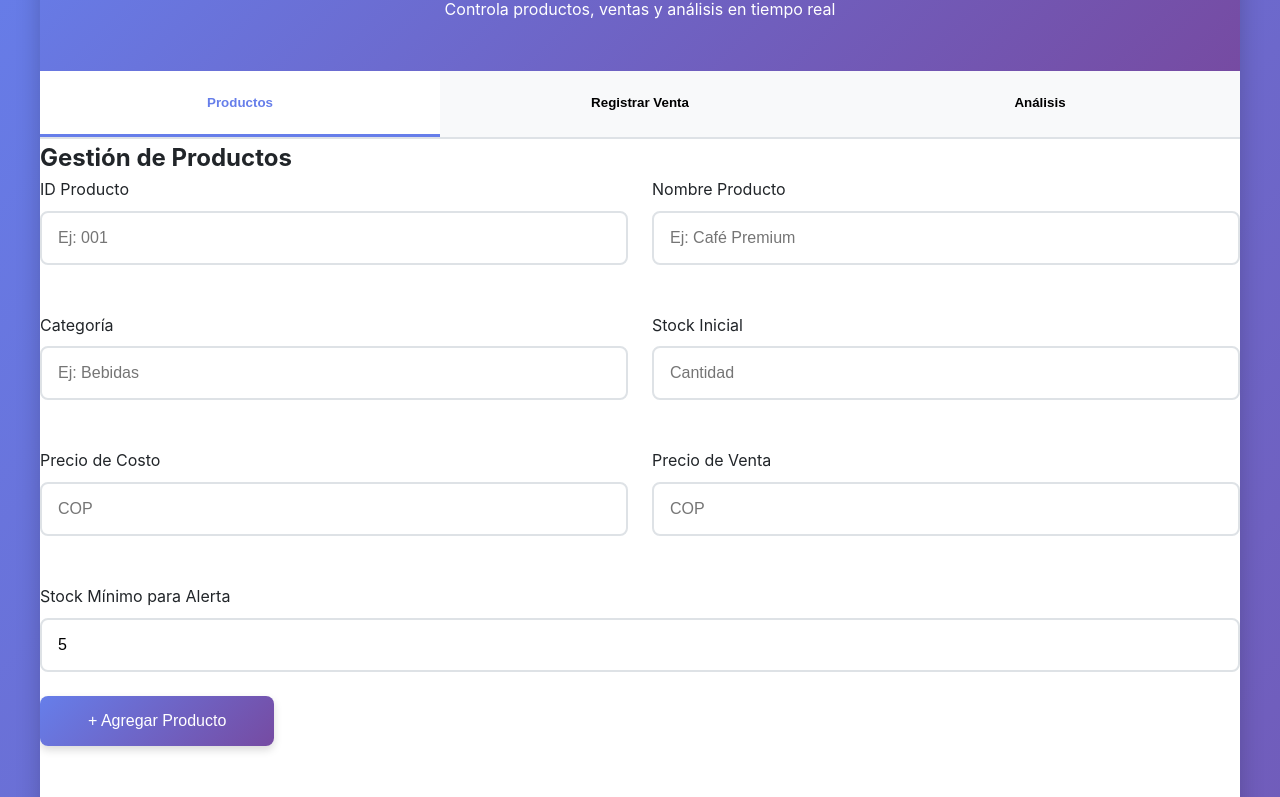
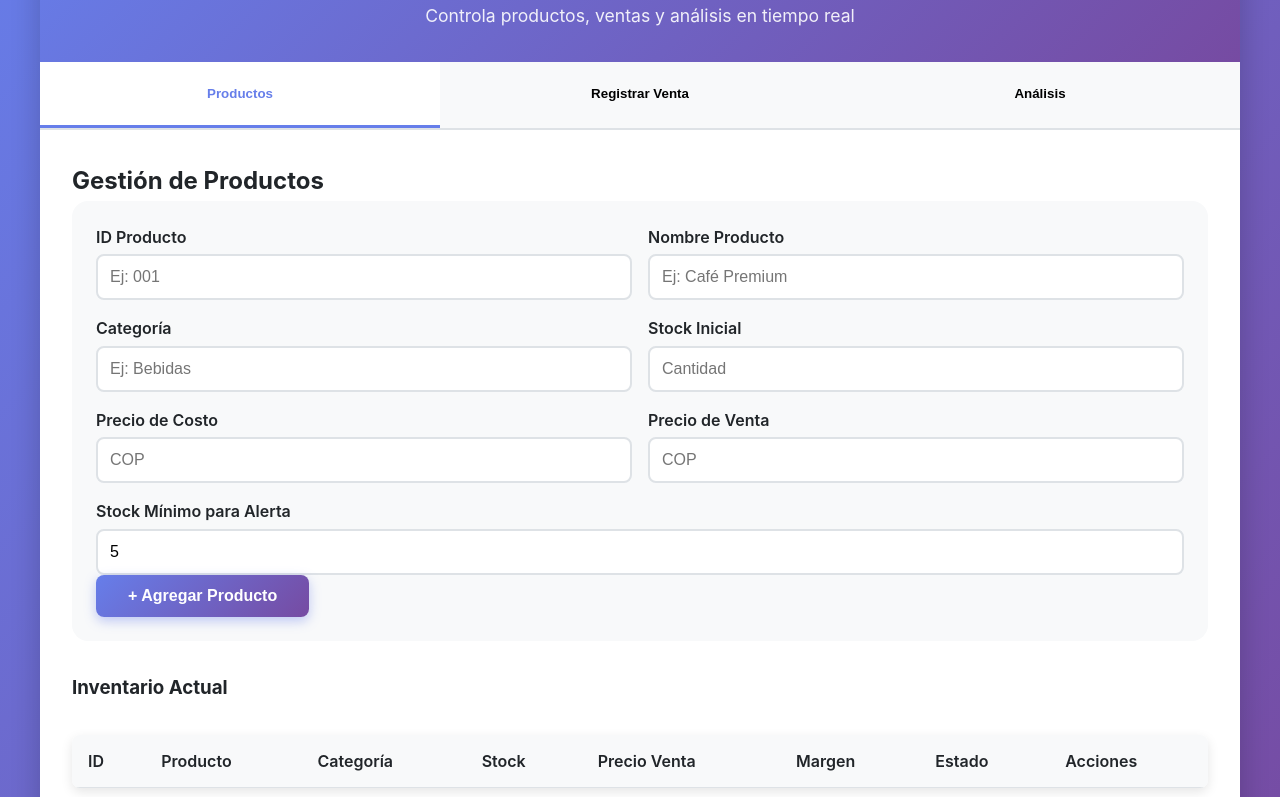
Before and after one commit to andresjacobr2-cpu/gestor-inventario, a plain HTML site: page index.html in a window 1280 px wide. Shown: the part 134-931 px from the top of the page. Drawn offline with Linux system fonts and the light colour scheme.

Commit message:
prueba css

```diff
--- a/index.html
+++ b/index.html
@@ -1,17 +1,176 @@
-<!DOCTYPE html>
-<html lang="es">
 <head>
     <meta charset="UTF-8">
     <meta name="viewport" content="width=device-width, initial-scale=1.0">
-    <title>Gestor de Inventario - Restaurante</title>
+    <title>Gestor de Inventario</title>
 
-    <!-- CSS SOLO (SIN Firebase aquí) -->
-    <link rel="stylesheet" href="css/variables.css">
-    <link rel="stylesheet" href="css/reset.css">
-    <link rel="stylesheet" href="css/layout.css">
-    <link rel="stylesheet" href="css/components.css">
-    <link rel="stylesheet" href="css/responsive.css">
+    <style>
+        /* Variables CSS */
+        :root {
+            --primary: #667eea;
+            --primary-dark: #764ba2;
+            --white: #ffffff;
+            --light: #f8f9fa;
+            --gray-dark: #495057;
+            --text: #212529;
+            --border: #dee2e6;
+            --success: #28a745;
+            --danger: #dc3545;
+            --spacing-md: 1rem;
+            --spacing-lg: 1.5rem;
+            --spacing-xl: 2rem;
+            --radius-lg: 1rem;
+            --shadow-lg: 0 10px 30px rgba(0,0,0,0.2);
+        }
+
+        /* Reset básico */
+        * { margin: 0; padding: 0; box-sizing: border-box; }
+        body {
+            font-family: -apple-system, BlinkMacSystemFont, 'Segoe UI', sans-serif;
+            line-height: 1.6;
+            color: var(--text);
+            background: linear-gradient(135deg, var(--primary) 0%, var(--primary-dark) 100%);
+            min-height: 100vh;
+            padding: 2rem;
+        }
+
+        /* Container principal */
+        .container {
+            max-width: 1200px;
+            margin: 0 auto;
+            background: var(--white);
+            border-radius: var(--radius-lg);
+            box-shadow: var(--shadow-lg);
+            overflow: hidden;
+            display: flex;
+            flex-direction: column;
+        }
+
+        /* Header */
+        .header {
+            background: linear-gradient(135deg, var(--primary) 0%, var(--primary-dark) 100%);
+            color: var(--white);
+            padding: var(--spacing-xl);
+            text-align: center;
+        }
+
+        .header h1 { font-size: 2.5rem; margin-bottom: 0.5rem; }
+        .header p { opacity: 0.9; font-size: 1.1rem; }
+
+        /* Tabs */
+        .tabs {
+            display: flex;
+            border-bottom: 2px solid var(--border);
+            background: var(--light);
+        }
+
+        .tabs__button {
+            flex: 1;
+            padding: var(--spacing-lg);
+            border: none;
+            background: none;
+            cursor: pointer;
+            font-weight: 600;
+            transition: all 0.3s;
+            border-bottom: 3px solid transparent;
+        }
+
+        .tabs__button:hover, .tabs__button--active {
+            background: var(--white);
+            border-bottom-color: var(--primary);
+            color: var(--primary);
+        }
+
+        /* Contenido */
+        .content {
+            padding: var(--spacing-xl);
+            display: none;
+        }
+        .content--active { display: block; }
+
+        /* Formularios */
+        .form {
+            background: var(--light);
+            padding: var(--spacing-lg);
+            border-radius: var(--radius-lg);
+            margin-bottom: var(--spacing-xl);
+        }
+
+        .form__row {
+            display: grid;
+            grid-template-columns: 1fr 1fr;
+            gap: var(--spacing-md);
+            margin-bottom: var(--spacing-md);
+        }
+
+        .form__group label {
+            display: block;
+            margin-bottom: 0.25rem;
+            font-weight: 600;
+        }
+
+        .form__input, select {
+            width: 100%;
+            padding: 0.75rem;
+            border: 2px solid var(--border);
+            border-radius: 0.5rem;
+            font-size: 1rem;
+        }
+
+        .form__input:focus, select:focus {
+            outline: none;
+            border-color: var(--primary);
+            box-shadow: 0 0 0 3px rgba(102, 126, 234, 0.1);
+        }
+
+        /* Botones */
+        .btn {
+            padding: 0.75rem 2rem;
+            border: none;
+            border-radius: 0.5rem;
+            cursor: pointer;
+            font-weight: 600;
+            font-size: 1rem;
+            transition: all 0.3s;
+            text-decoration: none;
+            display: inline-block;
+        }
+
+        .btn--primary {
+            background: linear-gradient(135deg, var(--primary) 0%, var(--primary-dark) 100%);
+            color: var(--white);
+            box-shadow: 0 4px 12px rgba(102, 126, 234, 0.4);
+        }
+
+        .btn--primary:hover {
+            transform: translateY(-2px);
+            box-shadow: 0 8px 20px rgba(102, 126, 234, 0.5);
+        }
+
+        .btn--success { background: var(--success); color: white; }
+        .btn--danger { background: var(--danger); color: white; }
+
+        /* Tablas */
+        .table-wrapper {
+            overflow-x: auto;
+            margin: 2rem 0;
+            border-radius: 0.5rem;
+            box-shadow: 0 4px 12px rgba(0,0,0,0.1);
+        }
+
+        table { width: 100%; border-collapse: collapse; }
+        th, td { padding: 1rem; text-align: left; border-bottom: 1px solid var(--border); }
+        th { background: var(--light); font-weight: 600; }
+        tr:hover { background: var(--light); }
+
+        /* Responsive */
+        @media (max-width: 768px) {
+            body { padding: 1rem; }
+            .form__row { grid-template-columns: 1fr; }
+            .tabs { flex-direction: column; }
+        }
+    </style>
 </head>
+
 <body>
     <!-- Tu estructura HTML original aquí -->
     <div class="container">
```
